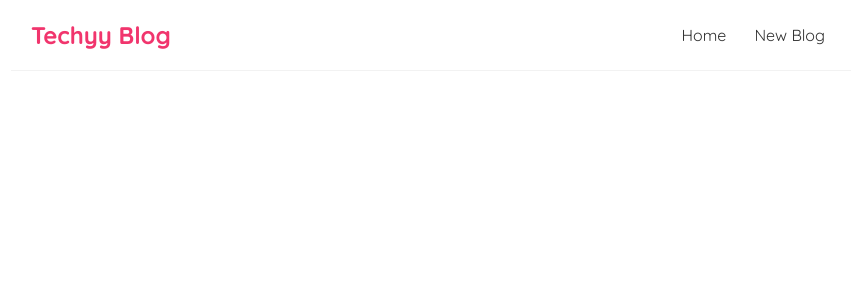
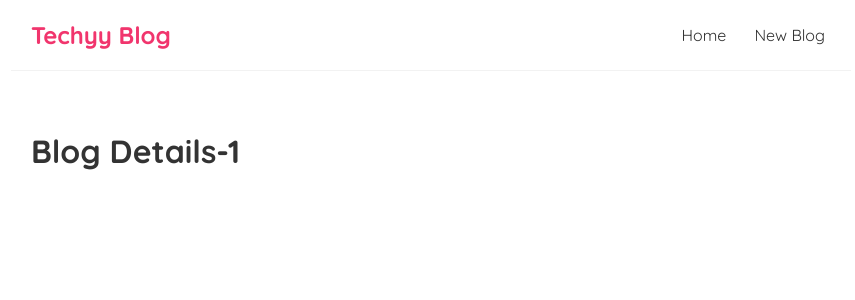
Before and after one commit to visshnnu-tejaa-98/blog-using-react, a React (Create React App) app: page /blogs/1 in a window 1280 px wide. Shown: the top 300 px of the page, without its empty margins (209-1064 px from the left). Built offline with nearby package versions, Linux system fonts and the light colour scheme.

Commit message:
created all dynamic roots using useParams hook in react-router-dom

```diff
--- a/src/App.js
+++ b/src/App.js
@@ -2,6 +2,7 @@
 import Home from './components/Home';
 import CreateBlog from './components/CreateBlog';
 import { BrowserRouter as Router, Route, Switch } from 'react-router-dom';
+import BlogDetails from './components/BlogDetails';
 
 function App() {
 	return (
@@ -16,6 +17,9 @@
 						<Route exact path='/create'>
 							<CreateBlog />
 						</Route>
+						<Route exact path='/blogs/:id'>
+							<BlogDetails />
+						</Route>
 					</Switch>
 				</div>
 			</div>
--- /dev/null
+++ b/src/components/BlogDetails.js
@@ -0,0 +1,12 @@
+import { useParams } from 'react-router-dom';
+
+const BlogDetails = () => {
+	const { id } = useParams();
+	return (
+		<div className='blog-details'>
+			<h1>Blog Details-{id}</h1>
+		</div>
+	);
+};
+
+export default BlogDetails;
--- a/src/components/BlogList.js
+++ b/src/components/BlogList.js
@@ -1,11 +1,14 @@
+import { Link } from 'react-router-dom';
 const BlogList = ({ blogs, title }) => {
 	return (
 		<div className='blog-list'>
 			<h2 className='ml-5'>{title}</h2>
 			{blogs.map((blog) => (
 				<div className='blog-preview' key={blog.id}>
-					<h2>{blog.title}</h2>
-					<p>Written by {blog.author}</p>
+					<Link to={`/blogs/${blog.id}`}>
+						<h2>{blog.title}</h2>
+						<p>Written by {blog.author}</p>
+					</Link>
 				</div>
 			))}
 		</div>
--- a/src/components/Home.js
+++ b/src/components/Home.js
@@ -1,4 +1,3 @@
-import React, { useState, useEffect } from 'react';
 import BlogList from './BlogList';
 import useFetch from './useFetch';
 
--- a/src/index.css
+++ b/src/index.css
@@ -49,3 +49,7 @@
 	color: #f1356d;
 	margin-bottom: 8px;
 }
+
+.blog-preview a {
+	text-decoration: none;
+}
```
Also changed, not shown: 1 other file (tests, documents, lock files or other folders).
